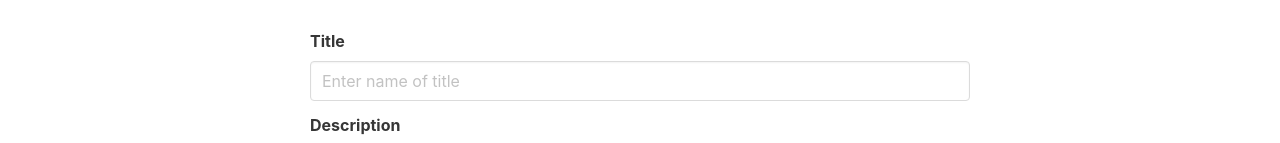
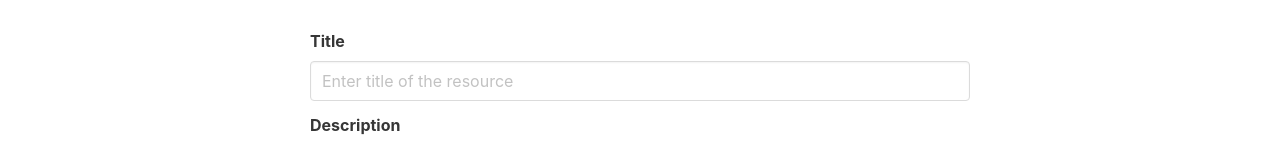
Before and after one commit to karishmashuklaa/manage-scape, a Next.js app: page /resources/new in a window 1280 px wide. Shown: the part 187-330 px from the top of the page. Built offline with nearby package versions, Linux system fonts and the light colour scheme.

Commit message:
Resource edit

```diff
--- a/components/ResourceForm.js
+++ b/components/ResourceForm.js
@@ -37,7 +37,7 @@ const ResourceForm = ({onFormSubmit, initialFormData}) => {
               name="title"
               className="input"
               type="text"
-              placeholder="Enter name of title" />
+              placeholder="Enter title of the resource" />
           </div>
         </div>
         <div className="field">
```
